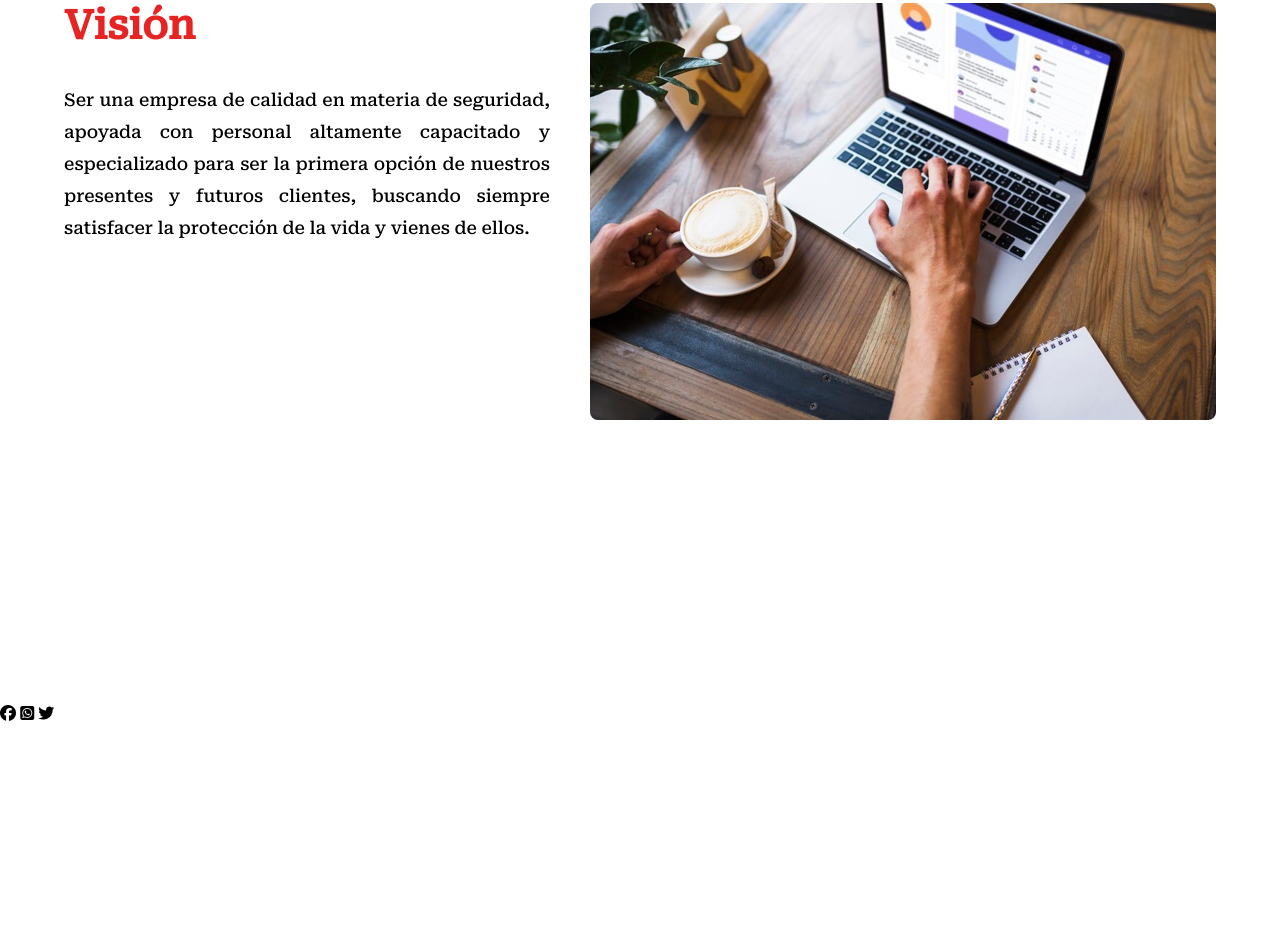
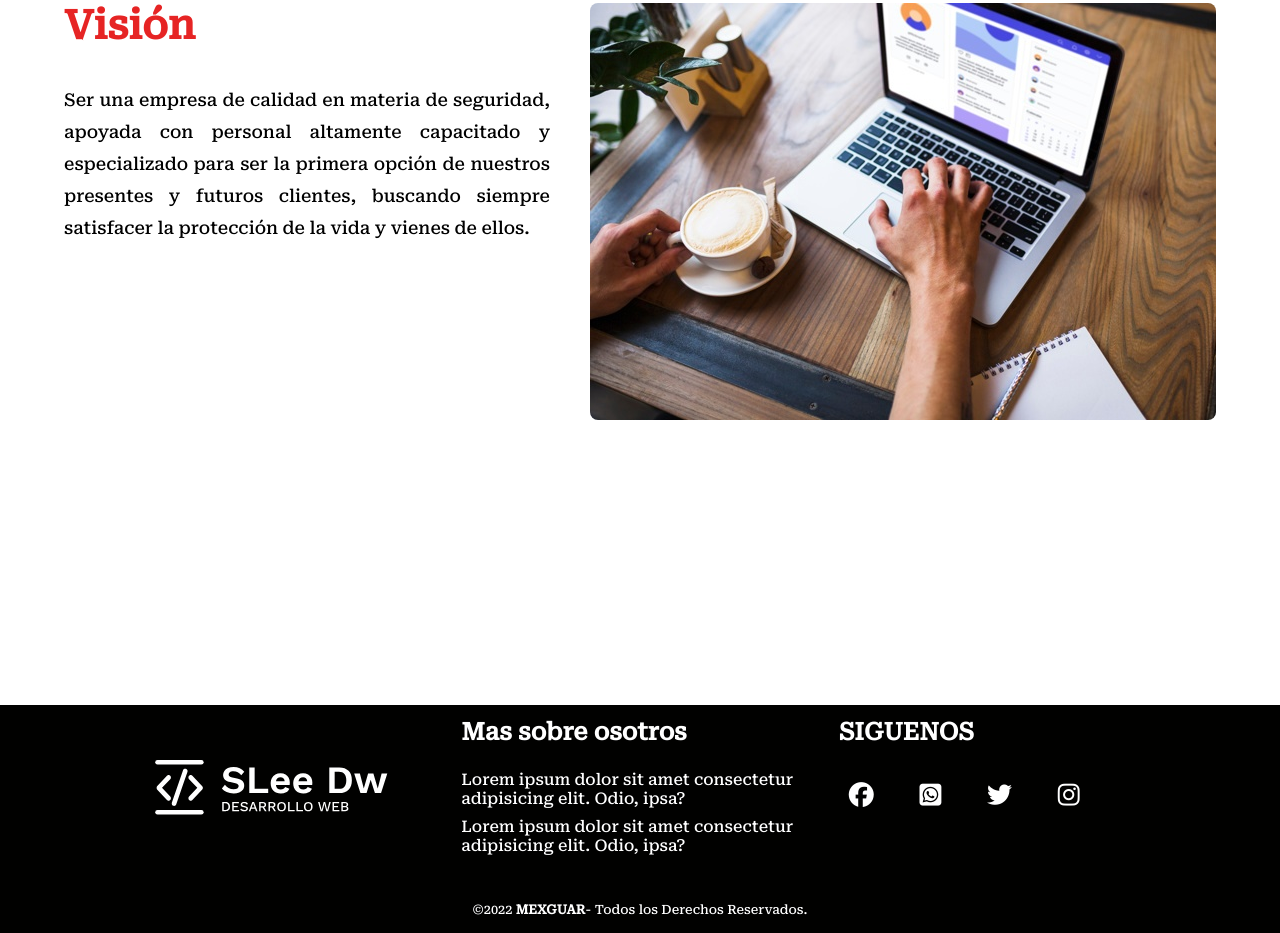
Before and after one commit to Bandu19/Mex_Guard, a website built with webpack: page src/index.html in a window 1280 px wide. Shown: the part 1438-2371 px from the top of the page. Before the commit the page ends 2161 px from the top, so only its background shows below. Built offline with nearby package versions, Linux system fonts and the light colour scheme.

Commit message:
Working(footer)

```diff
--- a/src/index.html
+++ b/src/index.html
@@ -95,11 +95,62 @@
         </section>
     </div>
 
+    <div>
+
+    </div>
+
     </main>
 
-    <i class="fa-brands fa-facebook"></i>
-    <i class="fa-brands fa-whatsapp-square"></i>
-    <i class="fab fa-twitter"></i>
+    <footer class="pie-pagina">
+      <div class="grupo_1">
+        <div class="box">
+          <figure>
+
+            <a href="#">
+              <img src="./assets/img/logotipo-sleedw.svg" alt="Logo de MEXGUAR">
+            </a>
+          </figure>
+
+        </div>
+        <div class="box">
+
+          <h2>Mas sobre osotros</h2>
+            <p> Lorem ipsum dolor sit amet consectetur adipisicing elit. Odio, ipsa?</p>
+            <p> Lorem ipsum dolor sit amet consectetur adipisicing elit. Odio, ipsa?</p>
+
+        </div>
+
+        <div class="box">
+
+          <h2>SIGUENOS</h2>
+          <div class="redes-sociales">
+            <a class="facebokk"href="#">
+              <i class="fa-brands fa-facebook"></i>
+            </a>
+            <a class="whatsapp"href="#">
+              <i class="fa-brands fa-whatsapp-square"></i>
+            </a>
+            <a class="twitterr"href="#">
+              <i class="fab fa-twitter"></i>
+            </a>
+            <a class="instagramm"href="#">
+              <i class="fa fa-instagram"></i>
+            </a>
+          </div>
+
+        </div>
+
+        <div class="grupo-2 ">
+          <small>&copy;2022 <b>MEXGUAR</b>- Todos los Derechos Reservados.</small>
+        </div>
+      </div>
+
+    </footer>
+
+
+
+
+
 
     <script src="./index.js"></script>
   </body>
--- a/src/styles.css
+++ b/src/styles.css
@@ -199,3 +199,85 @@ header .logo {
 .about__img img {
   border-radius: 8px;
 }
+
+/********FOOTER************/
+.pie-pagina {
+  /* background: #db0334; */
+  background: #010100;
+  transition: all 0.5s ease-in;
+}
+
+.pie-pagina:hover {
+  background: #db0334;
+}
+
+.pie-pagina .grupo_1 {
+  width: 90%;
+  max-width: 1200px;
+  margin: 0 auto;
+  padding: 14px 20px 0px 20px;
+  display: grid;
+  gap: 20px;
+  grid-template-columns: repeat(3, 1fr);
+  grid-template-rows: 1fr;
+}
+
+.pie-pagina .grupo_1 .box figure {
+  width: 100%;
+  height: 100%;
+  display: flex;
+  justify-content: center;
+  align-items: center;
+}
+
+.pie-pagina .grupo_1 .box img {
+  width: 250px;
+}
+
+.pie-pagina .grupo_1 .box h2 {
+  color: #fff;
+  margin-bottom: 25px;
+}
+.pie-pagina .grupo_1 .box p {
+  color: #fff;
+  margin-bottom: 10px;
+}
+
+.pie-pagina .grupo-2 {
+  grid-column: 1 / 4;
+  padding: 15px 10px;
+  text-align: center;
+  color: #fff;
+}
+
+.pie-pagina .grupo_1 .box .redes-sociales a {
+  display: inline-block;
+  line-height: 50px;
+  width: 45px;
+  height: 45px;
+  /* color: #db0334; */
+  color: #fff;
+  /* background: #fff; */
+  margin-right: 20px;
+  text-align: center;
+  border-radius: 3px;
+  font-size: 25px;
+  transition: all 0.5s ease-in;
+}
+
+.pie-pagina .grupo_1 .box .redes-sociales .facebokk:hover {
+  background: #3b5998;
+  color: #fff;
+}
+.pie-pagina .grupo_1 .box .redes-sociales .whatsapp:hover {
+  background: #31ba45;
+  color: #fff;
+}
+.pie-pagina .grupo_1 .box .redes-sociales .twitterr:hover {
+  background: #1da1f2;
+  color: #fff;
+}
+.pie-pagina .grupo_1 .box .redes-sociales .instagramm:hover {
+  background: #e73d9a;
+  color: #fff;
+}
```
Also changed, not shown: src/assets/img/background-cover.svg (deleted), src/assets/img/logotipo-sleedw.svg (added).
